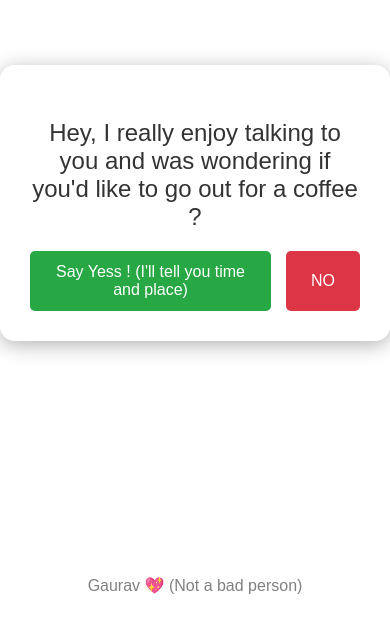
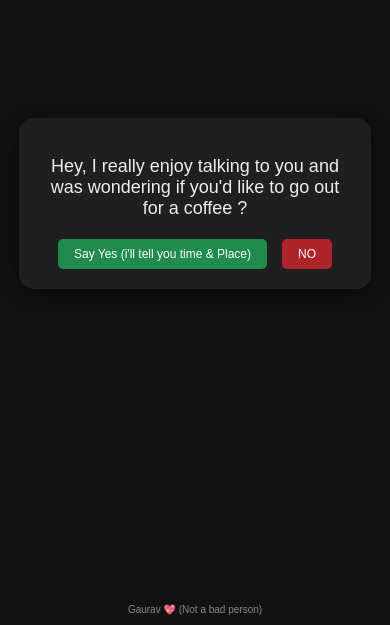
Before and after one commit to gvrv03/Approach, a plain HTML site: page pages/date.html in a window 390 px wide. Shown: the part 219-844 px from the top of the page. Drawn offline with Linux system fonts and the light colour scheme.

Commit message:
change title of date 2

```diff
--- a/pages/date.html
+++ b/pages/date.html
@@ -5,7 +5,7 @@
     <meta charset="UTF-8">
     <meta http-equiv="X-UA-Compatible" content="IE=edge">
     <meta name="viewport" content="width=device-width, initial-scale=1.0">
-    <title>Let's go out for a date</title>
+    <title>Will You Be My Girlfriend?</title>
     <style>
         body {
             display: flex;
@@ -17,20 +17,24 @@
             /* Replace with your background image */
             background-size: cover;
             font-family: 'Arial', sans-serif;
+            background-color: #121212;
+            color: #ddd;
         }
 
         .popup {
             text-align: center;
-            background-color: rgba(255, 255, 255, 0.9);
-            padding: 30px;
+            background-color: rgba(34, 34, 34, 0.9);
+            padding: 20px;
             border-radius: 15px;
-            box-shadow: 0 4px 20px rgba(0, 0, 0, 0.3);
+            box-shadow: 0 4px 20px rgba(0, 0, 0, 0.5);
             animation: fadeIn 1s;
+            width: 80%;
+            max-width: 600px;
         }
 
         .popup p {
             font-size: 24px;
-            color: #333;
+            color: #eee;
             margin-bottom: 20px;
         }
 
@@ -41,7 +45,7 @@
         }
 
         button {
-            padding: 12px 25px;
+            padding: 10px 20px;
             font-size: 16px;
             cursor: pointer;
             border: none;
@@ -50,22 +54,22 @@
         }
 
         #yesButton {
-            background-color: #28a745;
-            color: white;
+            background-color: #1f8b4c;
+            color: #fff;
         }
 
         #yesButton:hover {
-            background-color: #218838;
+            background-color: #176f3a;
             transform: scale(1.05);
         }
 
         #noButton {
-            background-color: #dc3545;
-            color: white;
+            background-color: #b0232a;
+            color: #fff;
         }
 
         #noButton:hover {
-            background-color: #c82333;
+            background-color: #8b1c22;
             transform: scale(1.05);
         }
 
@@ -83,8 +87,8 @@
 
         .message {
             display: none;
-            font-size: 20px;
-            color: #555;
+            font-size: 18px;
+            color: #ddd;
             margin-top: 20px;
             animation: slideIn 1s forwards;
         }
@@ -100,12 +104,53 @@
                 transform: translateY(0);
             }
         }
-        .authname{
+
+        .authname {
             position: fixed;
-            bottom: 30px;
+            bottom: 10px;
+            font-size: 14px;
             font-weight: 500;
-            color: gray;
+            color: #888;
+            text-align: center;
+            width: 100%;
+        }
 
+        /* Media queries for responsive font sizes */
+        @media (max-width: 768px) {
+            .popup p {
+                font-size: 20px;
+            }
+
+            button {
+                font-size: 14px;
+            }
+
+            .message {
+                font-size: 16px;
+            }
+
+            .authname {
+                font-size: 12px;
+            }
+        }
+
+        @media (max-width: 480px) {
+            .popup p {
+                font-size: 18px;
+            }
+
+            button {
+                font-size: 12px;
+                padding: 8px 16px;
+            }
+
+            .message {
+                font-size: 14px;
+            }
+
+            .authname {
+                font-size: 10px;
+            }
         }
     </style>
 </head>
@@ -114,12 +159,12 @@
     <div class="popup">
         <p>Hey, I really enjoy talking to you and was wondering if you'd like to go out for a coffee ?</p>
         <div class="button-container">
-            <button id="yesButton">Say Yess ! (I'll tell you time and place)</button>
+            <button id="yesButton">Say Yes (i'll tell you time & Place)</button>
             <button id="noButton">NO</button>
         </div>
         <p class="message" id="yesMessage">Yay! Can't wait to spend time together! ❤️</p>
     </div>
-    <div class="authname" >
+    <div class="authname">
         Gaurav 💖 (Not a bad person)
     </div>
 
```
Also changed, not shown: pages/begf.html (+62 -17 lines).
